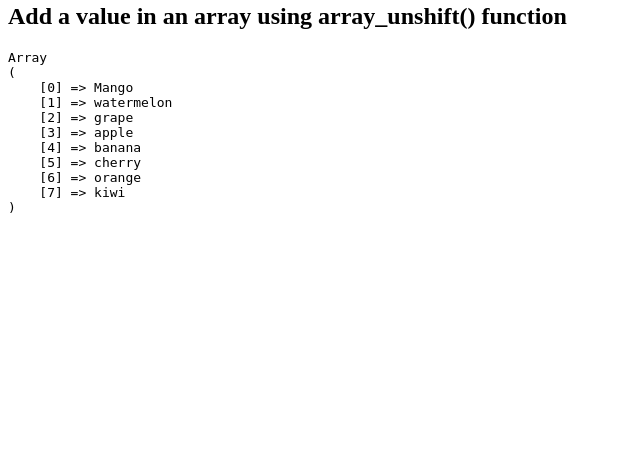
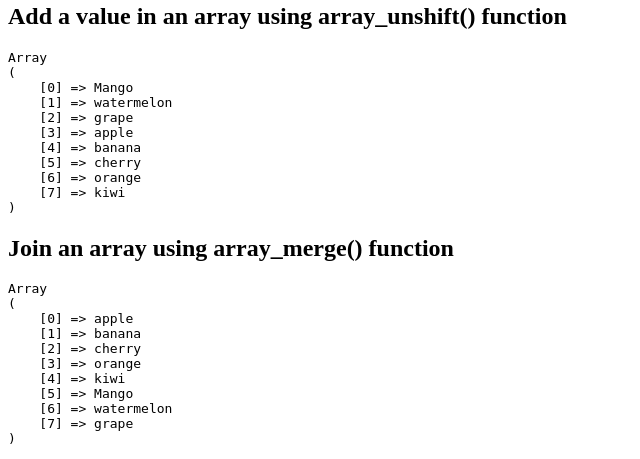
Before and after one commit to MehediAlam49/php_learning, a PHP site: page /arrays.php in a window 1280 px wide. Shown: the part 4159-4618 px from the top of the page, without its empty margins (0-640 px from the left). Before the commit the page ends 4372 px from the top, so only its background shows below. Run offline with PHP 8.4, Linux system fonts and the light colour scheme.

Commit message:
Join an array using array_merge() function

```diff
--- a/arrays.php
+++ b/arrays.php
@@ -248,4 +248,13 @@ print_r($fruits);
 echo "</pre>";
 
 
+// Join an array using array_merge() function
+echo "<h2>Join an array using array_merge() function</h2>";
+$fruits = ["apple", "banana", "cherry", "orange", "kiwi"];
+$new_fruits = ["Mango", "watermelon", "grape"];
+$fruits = array_merge($fruits, $new_fruits);
+echo "<pre>";
+print_r($fruits);
+echo "</pre>";
+
 ?>
```
